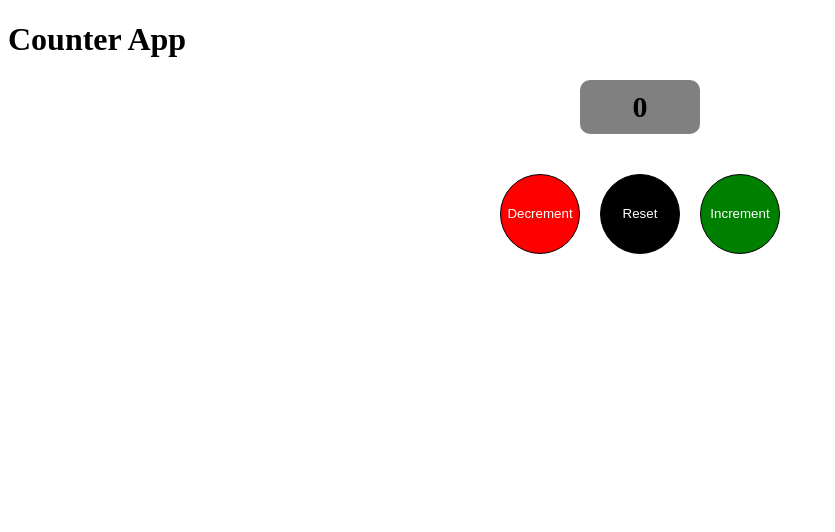
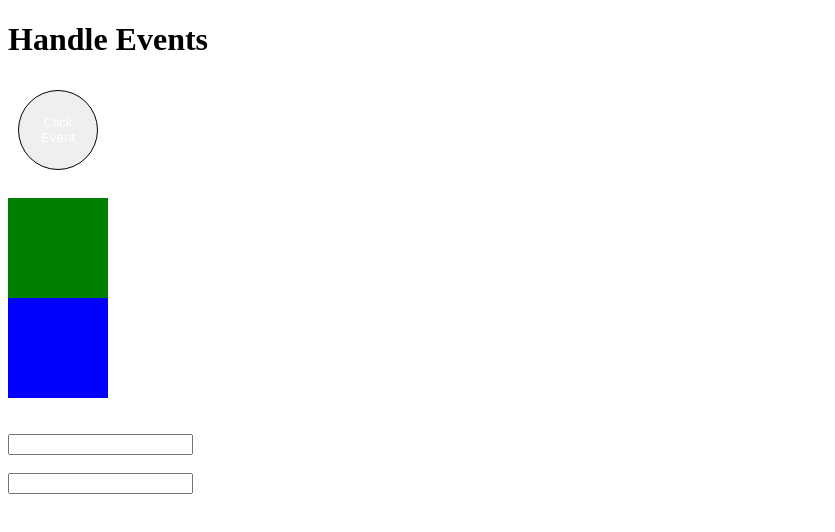
Before and after one commit to khushi667/Angular, an Angular app: page / in a window 1280 px wide. Shown: the top 532 px of the page, without its empty margins (0-835 px from the left). Built offline with nearby package versions, Linux system fonts and the light colour scheme.

Commit message:
learn more about types of event

```diff
--- a/src/app/app.component.html
+++ b/src/app/app.component.html
@@ -1,9 +1,25 @@
-<h1>Counter App</h1>
-<div style="text-align: center;">
-    <h2 class="count">{{count}}</h2>
-    <div>
-      <button (click)="handleCounter('minus')" class="btn bg-red">Decrement</button>
-      <button (click)="handleCounter('reset')" class="btn bg-black">Reset</button>
-      <button (click)="handleCounter('plus')" class="btn bg-green">Increment</button>
-    </div>
+<h1>Handle Events</h1>
+
+<button class="btn" name="login" (click)="handleEvent($event)" >Click Event</button>
+<br>
+<br>
+<div
+(mouseenter)="handleEvent($event)"
+style="background-color: green; width:100px; height:100px">
 </div>
+
+<div
+(mouseleave)="handleEvent($event)"
+style="background-color: blue; width:100px; height:100px">
+</div>
+<br><br>
+
+<input type="text"
+(input)="handleEvent($event)"
+name="user">
+<br>
+<br>
+<input type="text"
+(blur)="handleEvent($event)"
+(focus)="handleEvent($event)"
+name="user">
--- a/src/app/app.component.ts
+++ b/src/app/app.component.ts
@@ -12,28 +12,11 @@ import { ProfileComponent } from './profile/profile.component';
 })
 export class AppComponent {
 
-  count=0
-  // handleIncrement(){
-  //   this.count=this.count+1
-  // }
-  // handleDecrement(){
-  //   this.count=this.count-1
-  // }
-  // handleReset(){
-  //   this.count=0
-  // }
-
-  handleCounter(val:string){
-    if(val=='minus' && this.count!=0){
-       this.count=this.count-1
-    }else if(val=='plus'){
-       this.count=this.count+1
-    }
-    else{
-      this.count=0
-    }
-  }
-
+ handleEvent(event:Event){
+  console.log("Function called!!!",event.type)
+  console.log("Value",(event.target as HTMLInputElement).value)
+  // console.log("Function called!!!",(event.target as Element).className)
+ }
   }
 
 
```
